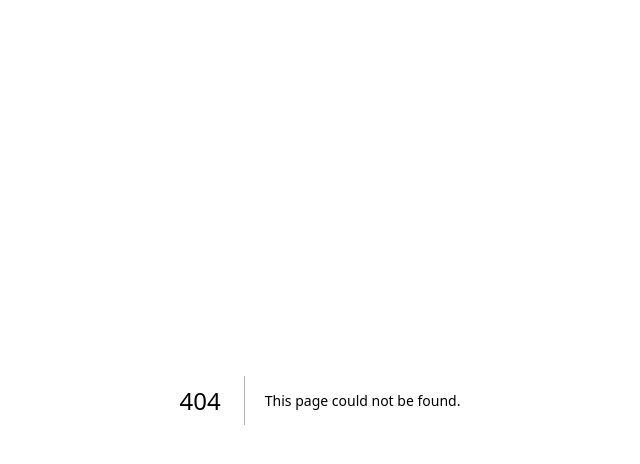
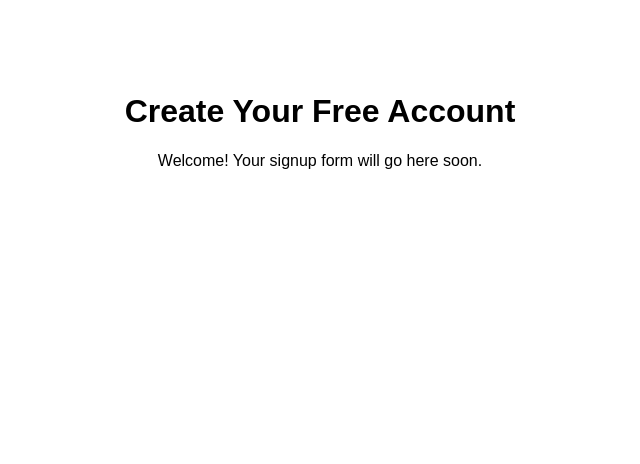
Before and after one commit to arjirayb/clientcanvassite, a Next.js app: page /signup in a window 1280 px wide. Before the commit this address had no page. Shown: the top 464 px of the page, without its empty margins (320-960 px from the left). Built offline with nearby package versions, Linux system fonts and the light colour scheme.

Commit message:
Create signup.js

```diff
--- /dev/null
+++ b/pages/signup.js
@@ -0,0 +1,8 @@
+export default function Signup() {
+  return (
+    <div style={{ textAlign: "center", padding: "4rem", fontFamily: "sans-serif" }}>
+      <h1>Create Your Free Account</h1>
+      <p>Welcome! Your signup form will go here soon.</p>
+    </div>
+  );
+}
```
